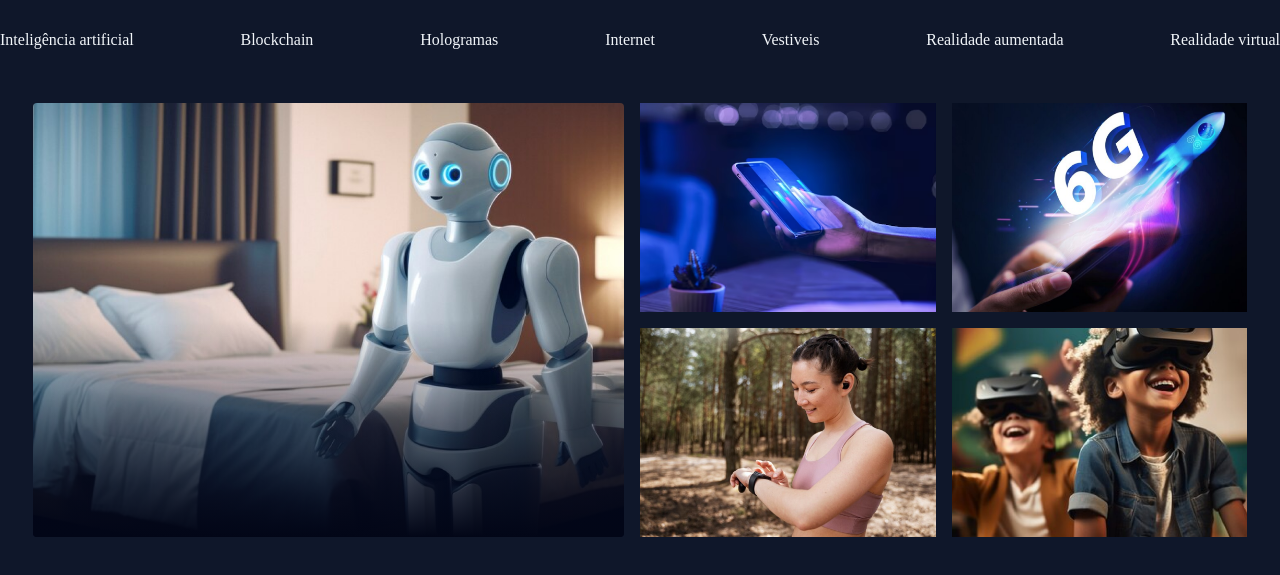
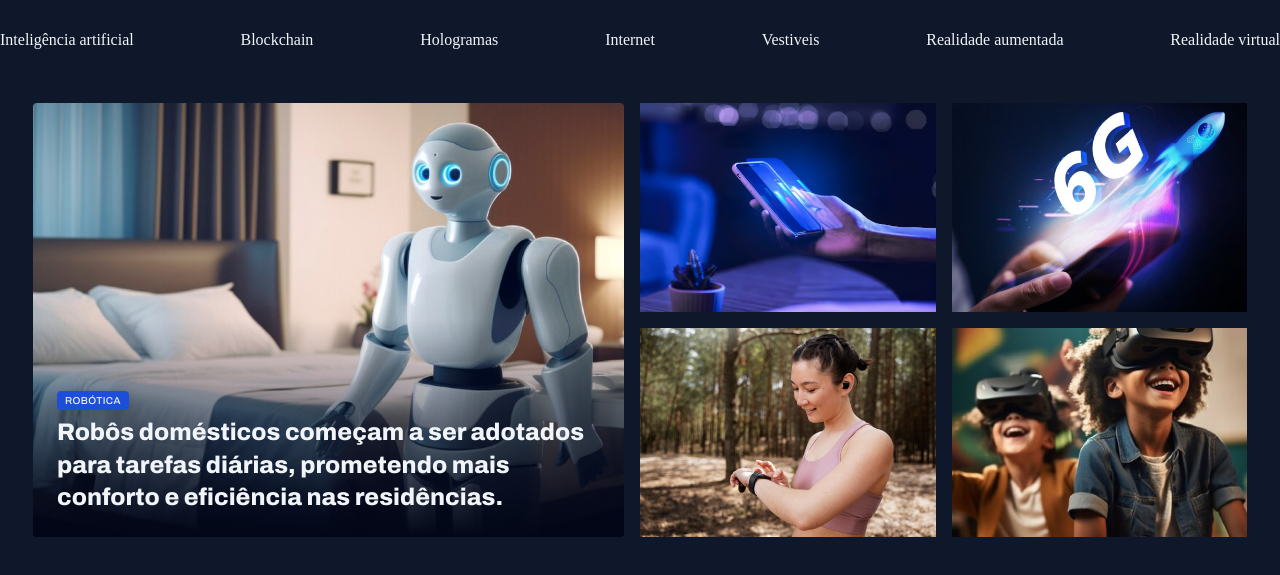
Before and after one commit to pedrozxx/Portal-de-noticias, a plain HTML site: page index.html in a window 1280 px wide. Shown: the part 55-630 px from the top of the page. Drawn offline with Linux system fonts and the light colour scheme.

Commit message:
ajustando o texto no card

```diff
--- a/index.html
+++ b/index.html
@@ -38,9 +38,15 @@
     </header>
     <main class="grid container">
         <section id="featured" class="grid grid-flow-col gap-16">
-            <div class="card">
+            <figure class="card">
                 <img src="assets/images/Image 01.png" alt="">
-            </div>
+                <figcaption>
+                    <span class="content-tag">Robótica</span>
+                    <h2 class="text-2xl">Robôs domésticos começam a ser adotados para tarefas diárias, prometendo mais
+                        conforto e
+                        eficiência nas residências.</h2>
+                </figcaption>
+            </figure>
 
             <div class="grid grid-cols-2 gap-16">
                 <div>
--- a/styles/global.css
+++ b/styles/global.css
@@ -47,3 +47,14 @@ a {
 main{
   margin-block:40px;
 }
+.content-tag{
+  displau: inline-block;
+  background-color: var(--brand-color-dark);
+  padding: 4px 8px;
+  border-radius: 4px;
+  font:500 10px/1.2 var(--font-family);
+  text-transform: uppercase;
+  letter-spacing: 0.04em;
+  color: var(--text-color-primary);
+  box-shadow: 0 4px 16px rgba(2,6,23,0.251);
+}
--- a/styles/sections.css
+++ b/styles/sections.css
@@ -20,5 +20,14 @@
             #020617 100%
           );
         }
+        figcaption{
+          position: absolute;
+          bottom: 0;
+          padding:24px;
+
+          h2{
+            margin-top: 8px;
+          }
+        }
     }
 }
--- a/styles/utility.css
+++ b/styles/utility.css
@@ -10,3 +10,15 @@
 .gap-16{
     gap: 16px;
 }
+.text-2xl{
+    font:var(--h1)
+}
+.text-xl{
+    font:var(--h2)
+}
+.text-lg{
+    font:var(--h3)
+}
+.text-sm{
+    font:var(--text-sm)
+}
```
